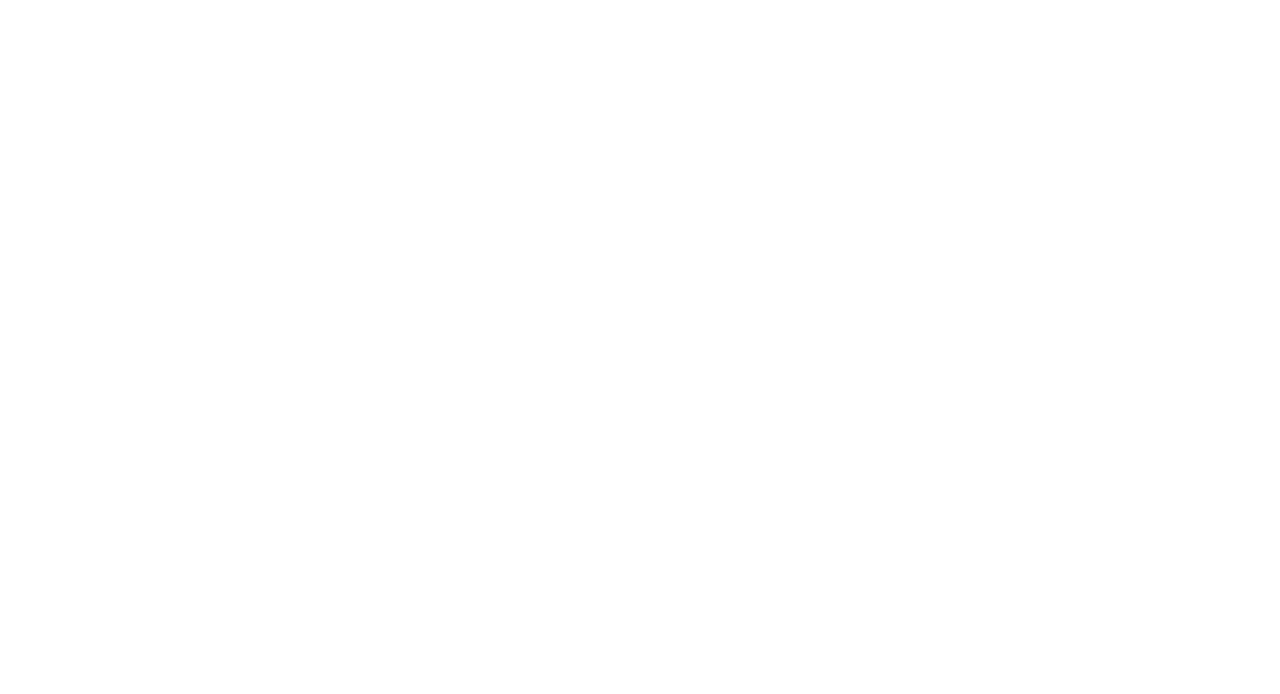
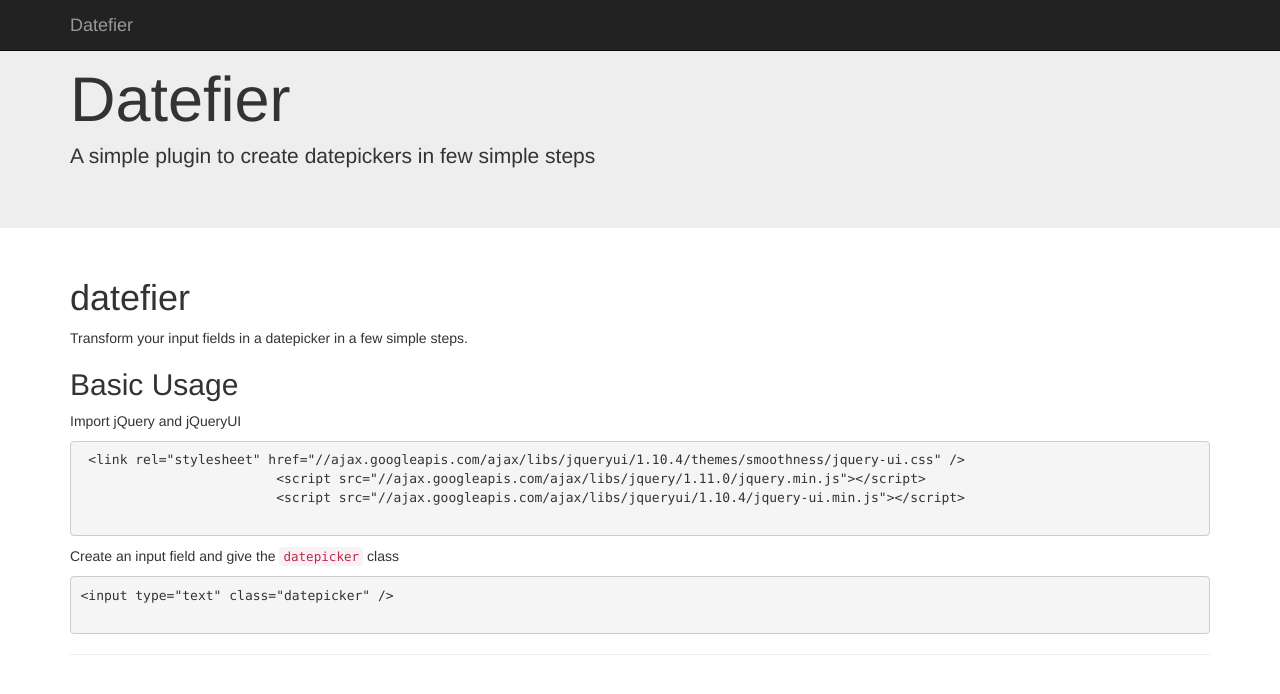
Before and after one commit to GypsyCodex/Datefier, a plain HTML site: page index.html in a window 1280 px wide. Drawn offline with nearby package versions, Linux system fonts and the light colour scheme.

Commit message:
update index.html

```diff
--- a/index.html
+++ b/index.html
@@ -1,7 +1,88 @@
-<html>
-<head>
-<title>Datefier - Datefy your input field</title>
-</head>
-<body>
-</body>
+<!DOCTYPE html>
+<html lang="en">
+  <head>
+    <meta charset="utf-8">
+    <meta http-equiv="X-UA-Compatible" content="IE=edge">
+    <meta name="viewport" content="width=device-width, initial-scale=1">
+    <title>Datefier</title>
+
+    <!-- JQueryUI core CSS -->
+    <link rel="stylesheet" href="//ajax.googleapis.com/ajax/libs/jqueryui/1.10.4/themes/smoothness/jquery-ui.css" />
+    <!-- Bootstrap core CSS -->
+    <link href="assets/css/bootstrap.min.css" rel="stylesheet">
+
+
+    <!-- Just for debugging purposes. Don't actually copy this line! -->
+    <!--[if lt IE 9]><script src="../../assets/js/ie8-responsive-file-warning.js"></script><![endif]-->
+
+    <!-- HTML5 shim and Respond.js IE8 support of HTML5 elements and media queries -->
+    <!--[if lt IE 9]>
+      <script src="https://oss.maxcdn.com/libs/html5shiv/3.7.0/html5shiv.js"></script>
+      <script src="https://oss.maxcdn.com/libs/respond.js/1.4.2/respond.min.js"></script>
+    <![endif]-->
+  </head>
+
+  <body>
+
+    <div class="navbar navbar-inverse navbar-fixed-top" role="navigation">
+      <div class="container">
+        <div class="navbar-header">
+          <button type="button" class="navbar-toggle" data-toggle="collapse" data-target=".navbar-collapse">
+            <span class="sr-only">Toggle navigation</span>
+            <span class="icon-bar"></span>
+            <span class="icon-bar"></span>
+            <span class="icon-bar"></span>
+          </button>
+          <a class="navbar-brand" href="#">Datefier</a>
+        </div>
+        <div class="navbar-collapse collapse">
+
+        </div><!--/.navbar-collapse -->
+      </div>
+    </div>
+
+    <!-- Main jumbotron for a primary marketing message or call to action -->
+    <div class="jumbotron">
+      <div class="container">
+        <h1>Datefier</h1>
+        <p>A simple plugin to create datepickers in few simple steps</p>
+      </div>
+    </div>
+
+    <div class="container">
+    	<article class="markdown-body entry-content" itemprop="mainContentOfPage"><h1>
+			<a name="user-content-datefier" class="anchor" href="#datefier"><span class="octicon octicon-link"></span></a>datefier</h1>
+
+			<p>Transform your input fields in a datepicker in a few simple steps.</p>
+
+			<h2>
+			<a name="user-content-basic-usage" class="anchor" href="#basic-usage"><span class="octicon octicon-link"></span></a>Basic Usage</h2>
+
+			<p>Import jQuery and jQueryUI</p>
+
+			<div class="highlight highlight-html"><pre> <span class="nt">&lt;link</span> <span class="na">rel=</span><span class="s">"stylesheet"</span> <span class="na">href=</span><span class="s">"//ajax.googleapis.com/ajax/libs/jqueryui/1.10.4/themes/smoothness/jquery-ui.css"</span> <span class="nt">/&gt;</span>
+			 <span class="nt">&lt;script </span><span class="na">src=</span><span class="s">"//ajax.googleapis.com/ajax/libs/jquery/1.11.0/jquery.min.js"</span><span class="nt">&gt;&lt;/script&gt;</span>
+			 <span class="nt">&lt;script </span><span class="na">src=</span><span class="s">"//ajax.googleapis.com/ajax/libs/jqueryui/1.10.4/jquery-ui.min.js"</span><span class="nt">&gt;&lt;/script&gt;</span>
+			</pre></div>
+
+			<p>Create an input field and give the <code>datepicker</code> class</p>
+
+			<div class="highlight highlight-html"><pre><span class="nt">&lt;input</span> <span class="na">type=</span><span class="s">"text"</span> <span class="na">class=</span><span class="s">"datepicker"</span> <span class="nt">/&gt;</span>
+			</pre></div>
+		</article>
+    	<hr>
+
+      <footer>
+        <p></p>
+      </footer>
+    </div> <!-- /container -->
+
+
+    <!-- Bootstrap core JavaScript
+    ================================================== -->
+    <!-- Placed at the end of the document so the pages load faster -->
+    <script src="https://ajax.googleapis.com/ajax/libs/jquery/1.11.0/jquery.min.js"></script>
+    <script src="https://ajax.googleapis.com/ajax/libs/jqueryui/1.10.4/jquery-ui.min.js"></script>
+    <script src="assets/js/bootstrap.min.js"></script>
+  </body>
 </html>
```
